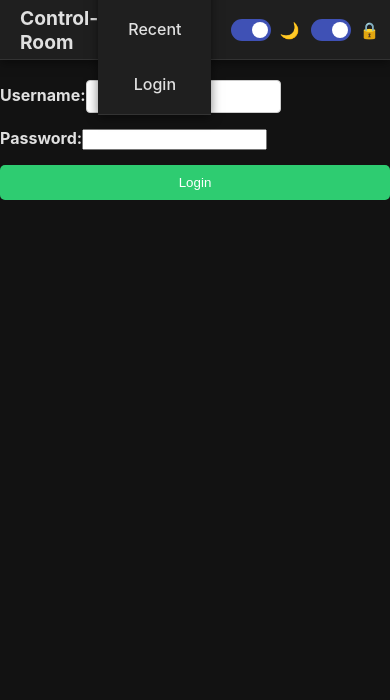
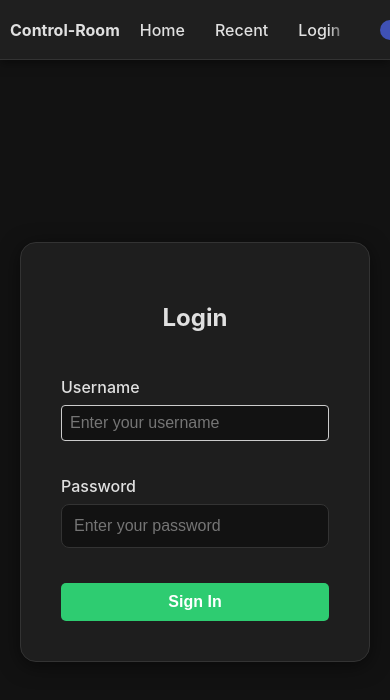
Before and after one commit to RyoniCho/ReactJS_Tutorial, a React (Create React App) app in the folder first-react-webapp/: page /login in a window 390 px wide. Shown: the top 700 px of the page. Built offline with nearby package versions, Linux system fonts and the light colour scheme.

Commit message:
UI/UX변경2

```diff
--- a/first-react-webapp/src/AMoiveDetail.js
+++ b/first-react-webapp/src/AMoiveDetail.js
@@ -90,6 +90,12 @@ const AMovieDetail = ({isAuthenticated,isNSFWContentBlured}) => {
         return `${date.getFullYear().toString().substr(-2)}년 ${date.getMonth()+1}월`
     }
 
+    const getImageUrl = (imagePath) => {
+        if (!imagePath) return '';
+        const normalizedPath = imagePath.replace(/\\/g, '/');
+        return `${Config.apiUrl}${normalizedPath.startsWith('/') ? '' : '/'}${normalizedPath}`;
+    }
+
     if (!movie) return <div>Loading...</div>;
 
     const availableQualities = movie.mainMovie ? Object.keys(movie.mainMovie).filter(q => movie.mainMovie[q]) : [];
@@ -99,9 +105,9 @@ const AMovieDetail = ({isAuthenticated,isNSFWContentBlured}) => {
         <div className="movie-detail">
             <h2>{movie.title}</h2>
             <div className={`${isNSFWContentBlured ? 'blur' : ''}`}>
-            <img src={`${Config.apiUrl}/${movie.image}`} alt={movie.title} className="movie-detail-main-image" />
+            <img src={getImageUrl(movie.image)} alt={movie.title} className="movie-detail-main-image" />
             </div>
-            {(movie.extraImage && movie.extraImage.length>0) ? <ExtraImageSlider images={movie.extraImage.map((img)=>`${Config.apiUrl}/${img}`)} blur={isNSFWContentBlured}/> : <></>}
+            {(movie.extraImage && movie.extraImage.length>0) ? <ExtraImageSlider images={movie.extraImage.map((img)=>getImageUrl(img))} blur={isNSFWContentBlured}/> : <></>}
 
             <div className="movie-detail-content">
                 <video controls className="movie-detail-trailer">
--- a/first-react-webapp/src/ExtraImageSlider.js
+++ b/first-react-webapp/src/ExtraImageSlider.js
@@ -1,11 +1,10 @@
 import React, { useState } from 'react';
 import "./Styles/ExtraImageSlider.css"
 
-const ExtraImageSlider = ({ images,blur }) => {
+const ExtraImageSlider = ({ images, blur }) => {
     const [currentImageIndex, setCurrentImageIndex] = useState(0);
 
     const nextImage = () => {
-        console.log("nextImage:"+images.length);
         setCurrentImageIndex((prevIndex) => (prevIndex + 1) % images.length);
     };
 
@@ -15,29 +14,44 @@ const ExtraImageSlider = ({ images,blur }) => {
         );
     };
 
+    if (!images || images.length === 0) return null;
+
     return (
         <div className="slider-container">
-            <div className="slider">
-                <div className={`${blur ? 'blur' : ''}`}>
+            <div className={`slider-wrapper ${blur ? 'blur' : ''}`}>
                 <img
                     src={images[currentImageIndex]}
                     alt={`Slide ${currentImageIndex + 1}`}
                     className="slider-image"
                 />
             </div>
+
+            {/* Navigation Arrows */}
+            <button className="slider-btn prev-btn" onClick={prevImage} aria-label="Previous image">
+                <svg width="24" height="24" viewBox="0 0 24 24" fill="none" stroke="currentColor" strokeWidth="2" strokeLinecap="round" strokeLinejoin="round">
+                    <polyline points="15 18 9 12 15 6"></polyline>
+                </svg>
+            </button>
+
+            <button className="slider-btn next-btn" onClick={nextImage} aria-label="Next image">
+                <svg width="24" height="24" viewBox="0 0 24 24" fill="none" stroke="currentColor" strokeWidth="2" strokeLinecap="round" strokeLinejoin="round">
+                    <polyline points="9 18 15 12 9 6"></polyline>
+                </svg>
+            </button>
+
+            {/* Indicator Dots */}
+            <div className="slider-dots">
+                {images.map((_, index) => (
+                    <span
+                        key={index}
+                        className={`dot ${index === currentImageIndex ? 'active' : ''}`}
+                        onClick={() => setCurrentImageIndex(index)}
+                    />
+                ))}
             </div>
-            <div className="slider-controls-container">
-                <div className="slider-controls">
-                    <button type="button" className="slider-button prev-btn" onClick={prevImage}>
-                        Prev
-                    </button>
-                    <div className="slider-indicator">
-                        {currentImageIndex + 1}/{images.length}
-                    </div>
-                    <button type="button" className="slider-button next-btn" onClick={nextImage}>
-                        Next
-                    </button>
-                </div>
+
+            <div className="slider-counter">
+                {currentImageIndex + 1} / {images.length}
             </div>
         </div>
     );
--- a/first-react-webapp/src/Login.js
+++ b/first-react-webapp/src/Login.js
@@ -37,25 +37,30 @@ const Login = ({ onLogin }) => {
     };
 
     return (
-        <form onSubmit={handleLogin}>
+        <div className="login-container">
+            <form onSubmit={handleLogin} className="login-form">
+                <h2 style={{textAlign: 'center', marginBottom: '30px', color: 'var(--text-primary)'}}>Login</h2>
                 <div>
-                <label>Username:</label>
+                    <label>Username</label>
                     <input
                         type="text"
                         value={username}
                         onChange={(e) => setUsername(e.target.value)}
+                        placeholder="Enter your username"
                     />
                 </div>
                 <div>
-                <label>Password:</label>
+                    <label>Password</label>
                     <input
                         type="password"
                         value={password}
                         onChange={(e) => setPassword(e.target.value)}
+                        placeholder="Enter your password"
                     />
                 </div>
-            <button type="submit">Login</button>
+                <button type="submit">Sign In</button>
             </form>
+        </div>
     );
 };
 
--- a/first-react-webapp/src/Styles/App.css
+++ b/first-react-webapp/src/Styles/App.css
@@ -129,6 +129,8 @@ body {
     white-space: nowrap;
     -ms-overflow-style: none;  /* IE and Edge */
     scrollbar-width: none;  /* Firefox */
+    flex-wrap: nowrap; /* Force single line */
+    align-items: center;
 }
 
 .app-header nav::-webkit-scrollbar {
@@ -234,14 +236,119 @@ input:checked + .slider:before {
 
 /* Responsive */
 @media (max-width: 768px) {
+    .app-header {
+        padding: 0 10px;
+    }
+
+    .header-left h1 {
+        font-size: 1rem; /* Smaller title */
+        white-space: nowrap;
+    }
+
     .app-header nav {
-        display: none; /* Hide nav links on mobile, maybe move to sidebar later */
+        display: flex; /* Show nav on mobile */
+        gap: 10px;
+        overflow-x: auto;
+        -webkit-overflow-scrolling: touch;
+        margin: 0 10px;
+        flex-grow: 1; /* Allow it to take available space */
+        mask-image: linear-gradient(to right, transparent, black 10px, black 90%, transparent); /* Fade effect edges */
+    }
+
+    .app-header nav a, .app-header nav button {
+        font-size: 0.8rem;
+        padding: 5px 8px;
     }
 
     .header-toggles {
         border-left: none;
         padding-left: 0;
+        gap: 8px;
     }
+
+    .toggle-switch {
+        width: 36px;
+        height: 20px;
+        margin-right: 20px;
+    }
+
+    .slider:before {
+        height: 14px;
+        width: 14px;
+        bottom: 3px;
+    }
+
+    input:checked + .slider:before {
+        transform: translateX(16px);
+    }
+
+    .toggle-icon {
+        font-size: 12px;
+        right: -22px;
+    }
+}
+
+/* Login Page */
+.login-container {
+    display: flex;
+    justify-content: center;
+    align-items: center;
+    min-height: calc(100vh - var(--header-height) - 40px); /* Adjust for header */
+    padding: 20px;
+}
+
+.login-form {
+    background-color: var(--card-bg);
+    padding: 40px;
+    border-radius: 16px;
+    box-shadow: 0 4px 20px var(--shadow-color);
+    width: 100%;
+    max-width: 400px;
+    border: 1px solid var(--nav-border);
+}
+
+.login-form div {
+    margin-bottom: 20px;
+}
+
+.login-form label {
+    display: block;
+    margin-bottom: 8px;
+    color: var(--text-secondary);
+    font-weight: 500;
+}
+
+.login-form input {
+    width: 100%;
+    padding: 12px;
+    border-radius: 8px;
+    border: 1px solid var(--input-border);
+    background-color: var(--bg-color);
+    color: var(--text-primary);
+    font-size: 1rem;
+    transition: border-color 0.3s;
+}
+
+.login-form input:focus {
+    outline: none;
+    border-color: var(--accent-color);
+}
+
+.login-form button {
+    width: 100%;
+    padding: 12px;
+    background-color: var(--accent-color);
+    color: white;
+    border: none;
+    border-radius: 8px;
+    font-size: 1rem;
+    font-weight: 600;
+    cursor: pointer;
+    transition: background-color 0.3s;
+}
+
+.login-form button:hover {
+    background-color: var(--accent-hover);
 }
 
 
@@ -279,18 +386,8 @@ body {
     transition: background-color 0.3s, color 0.3s;
 }
 
-.app nav {
-    background-color: var(--nav-bg);
-    padding: 15px 20px;
-    display: flex;
-    justify-content: center;
-    align-items: center;
-    flex-wrap: wrap;
-    gap: 25px; /* Consistent spacing */
-    box-shadow: 0 2px 10px var(--shadow-color);
-    border-bottom: 1px solid var(--nav-border);
-    transition: background-color 0.3s, border-color 0.3s;
-}
+/* Old nav styles removed to prevent conflicts */
+/* .app nav { ... } */
 
 .app nav a, .app nav button {
     color: var(--nav-text);
--- a/first-react-webapp/src/Styles/ExtraImageSlider.css
+++ b/first-react-webapp/src/Styles/ExtraImageSlider.css
@@ -1,64 +1,120 @@
-
 
 .slider-container {
     width: 100%;
     max-width: 1000px;
-    margin: 0 auto;
+    margin: 20px auto;
     position: relative;
+    border-radius: 12px;
+    overflow: hidden;
+    background-color: #000;
+    box-shadow: 0 4px 20px rgba(0,0,0,0.2);
 }
 
-.slider {
+.slider-wrapper {
     width: 100%;
-    overflow: hidden;
-    border-radius: 8px;
+    height: 0;
+    padding-bottom: 56.25%; /* 16:9 Aspect Ratio */
+    position: relative;
+    display: flex;
+    align-items: center;
+    justify-content: center;
 }
 
 .slider-image {
+    position: absolute;
+    top: 0;
+    left: 0;
     width: 100%;
-    max-height: 500px;
-    object-fit: contain;
+    height: 100%;
+    object-fit: contain; /* Ensure image fits without cropping */
     display: block;
-    margin: 0 auto;
 }
 
-.slider-controls {
+.slider-btn {
+    position: absolute;
+    top: 50%;
+    transform: translateY(-50%);
+    background-color: rgba(0, 0, 0, 0.5);
+    color: white;
+    border: none;
+    width: 40px;
+    height: 40px;
+    border-radius: 50%;
+    cursor: pointer;
     display: flex;
-    justify-content: center; /* Centering the controls */
     align-items: center;
-    margin-top: 10px;
+    justify-content: center;
+    transition: background-color 0.3s ease, transform 0.2s;
+    z-index: 10;
 }
 
-.slider-button {
-    background-color: #3498db;
-    color: white;
-    border: none;
-    padding: 10px 20px;
-    border-radius: 20px;
-    cursor: pointer;
-    font-size: 16px;
-    transition: background-color 0.3s ease;
-    margin: 0 10px; /* Reduce the margin between buttons */
+.slider-btn:hover {
+    background-color: rgba(0, 0, 0, 0.8);
+    transform: translateY(-50%) scale(1.1);
 }
 
-.slider-button:hover {
-    background-color: #2980b9;
+.prev-btn {
+    left: 15px;
 }
 
-.slider-indicator {
-    font-size: 16px;
-    color: #555;
-    background-color: #f3f3f3;
-    border-radius: 20px;
-    padding: 5px 15px;
-    text-align: center;
-    margin: 0 10px; /* Ensure indicator spacing is consistent */
+.next-btn {
+    right: 15px;
 }
 
-.slider-controls-container {
-    margin-bottom: 20px; /* Space below the buttons */
+.slider-dots {
+    position: absolute;
+    bottom: 15px;
+    left: 50%;
+    transform: translateX(-50%);
+    display: flex;
+    gap: 8px;
+    z-index: 10;
+}
+
+.dot {
+    width: 8px;
+    height: 8px;
+    border-radius: 50%;
+    background-color: rgba(255, 255, 255, 0.5);
+    cursor: pointer;
+    transition: background-color 0.3s;
+}
+
+.dot.active {
+    background-color: white;
+    transform: scale(1.2);
+}
+
+.slider-counter {
+    position: absolute;
+    top: 15px;
+    right: 15px;
+    background-color: rgba(0, 0, 0, 0.6);
+    color: white;
+    padding: 4px 10px;
+    border-radius: 12px;
+    font-size: 0.8rem;
+    font-weight: 500;
+    z-index: 10;
 }
 
 .blur {
-    filter: blur(15px); /* 블러 강도 조절 가능 */
-    transition: filter 0.3s ease; /* 블러 제거/적용 시 애니메이션 */
+    filter: blur(20px);
+    transition: filter 0.3s ease;
 }
+
+/* Responsive */
+@media (max-width: 768px) {
+    .slider-btn {
+        width: 32px;
+        height: 32px;
+    }
+
+    .prev-btn {
+        left: 10px;
+    }
+
+    .next-btn {
+        right: 10px;
+    }
+}
```
Lines whose indentation alone changed are shown as unchanged.
